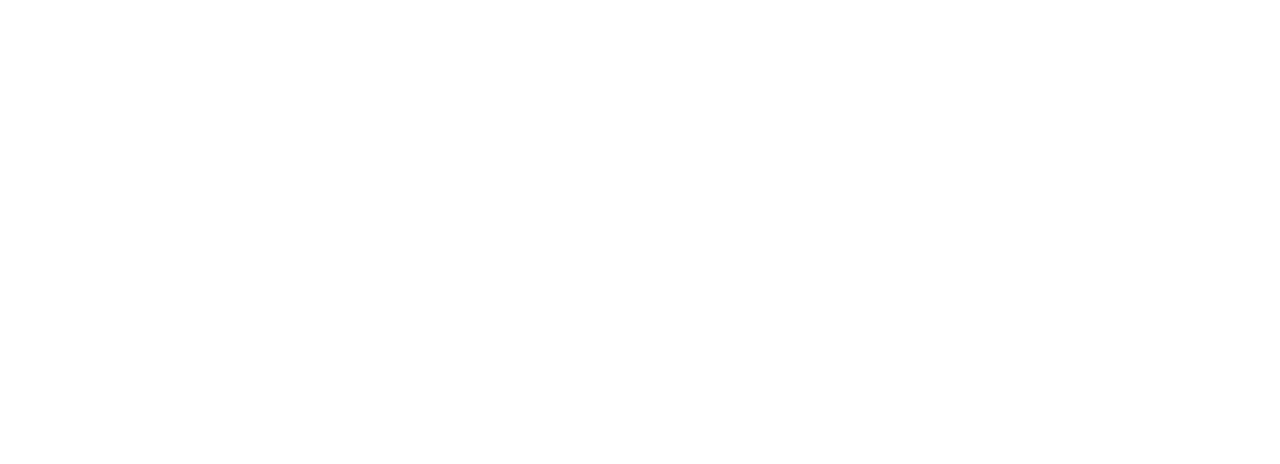
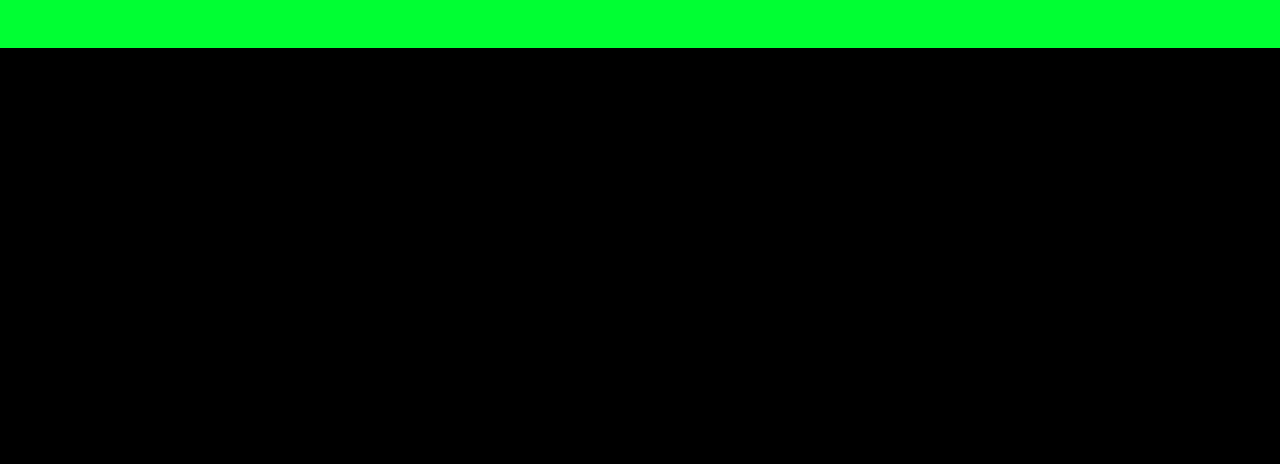
Before and after one commit to UnbannableGT/FCC_ReactiveWebProjects, a plain HTML site: page PersonalPortfolio/personalPortfolio.html in a window 1280 px wide. Shown: the top 464 px of the page. Drawn offline with Linux system fonts and the light colour scheme.

Commit message:
#welcome-area formatting updated

```diff
--- a/PersonalPortfolio/personalPortfolio.css
+++ b/PersonalPortfolio/personalPortfolio.css
@@ -0,0 +1,37 @@
+/*
+Color Palette:
+Black: #232323
+Dark-Gray: #656565
+Light-Gray: #989898
+Light-Purple: #7951A8
+Dark-Purple: #69369E
+*/
+body {
+    margin: 0;
+    font-family: 'Orbitron', sans-serif;
+}
+#navbar {
+    width: 100vw;
+    height: 6vh;
+    background-color: #00ff33;
+    position: sticky;
+    top: 0;
+}
+section.welcome-section {
+    height: 100vh;
+    background-color: black;
+    display: flex;
+    flex-direction: column;
+    align-items: center;
+}
+h1.welcome-section {
+    margin: 0;
+    margin-top: 33%;
+    font-size: 130px;
+    color: #00ff33;
+}
+p.welcome-section {
+    margin-top: 1%;
+    font-size: 35px;
+    color: #00ff33;
+}
--- a/PersonalPortfolio/personalPortfolio.html
+++ b/PersonalPortfolio/personalPortfolio.html
@@ -5,8 +5,21 @@
     <meta name="viewport" content="width=device-width, initial-scale=1.0">
     <title>Joey Herring</title>
     <link rel="stylesheet" href="personalPortfolio.css">
+    <link rel="preconnect" href="https://fonts.gstatic.com">
+    <link href="https://fonts.googleapis.com/css2?family=Orbitron:wght@400;500;600;700;800;900&display=swap" rel="stylesheet">
 </head>
+
 <body>
+
+    <nav id="navbar">
+
+    </nav>
+
+    <section id="welcome-section" class="welcome-section">
+        <h1 class="welcome-section">- J03Y -</h1>
+
+        <p class="welcome-section">Lighting|Programmer|Developer|Futurist</p>
+    </section>
 
 </body>
 </html>
```
